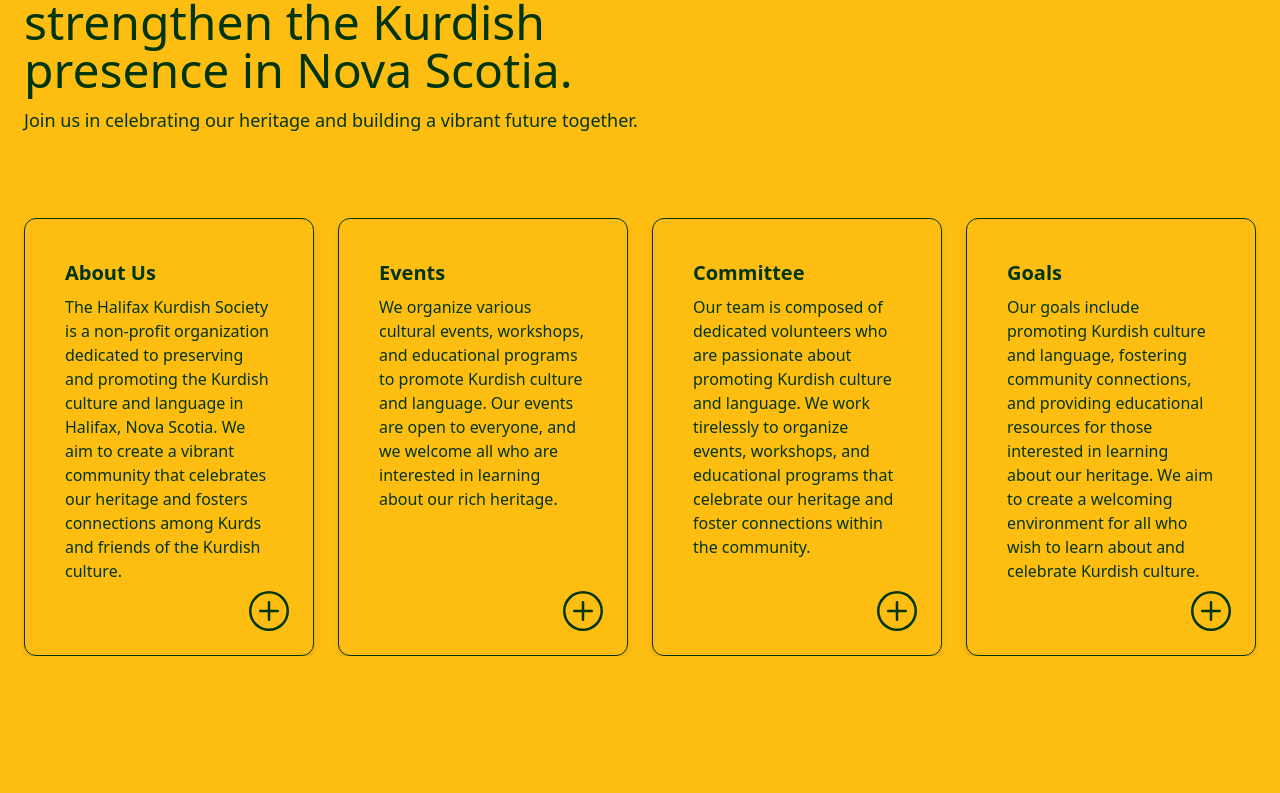
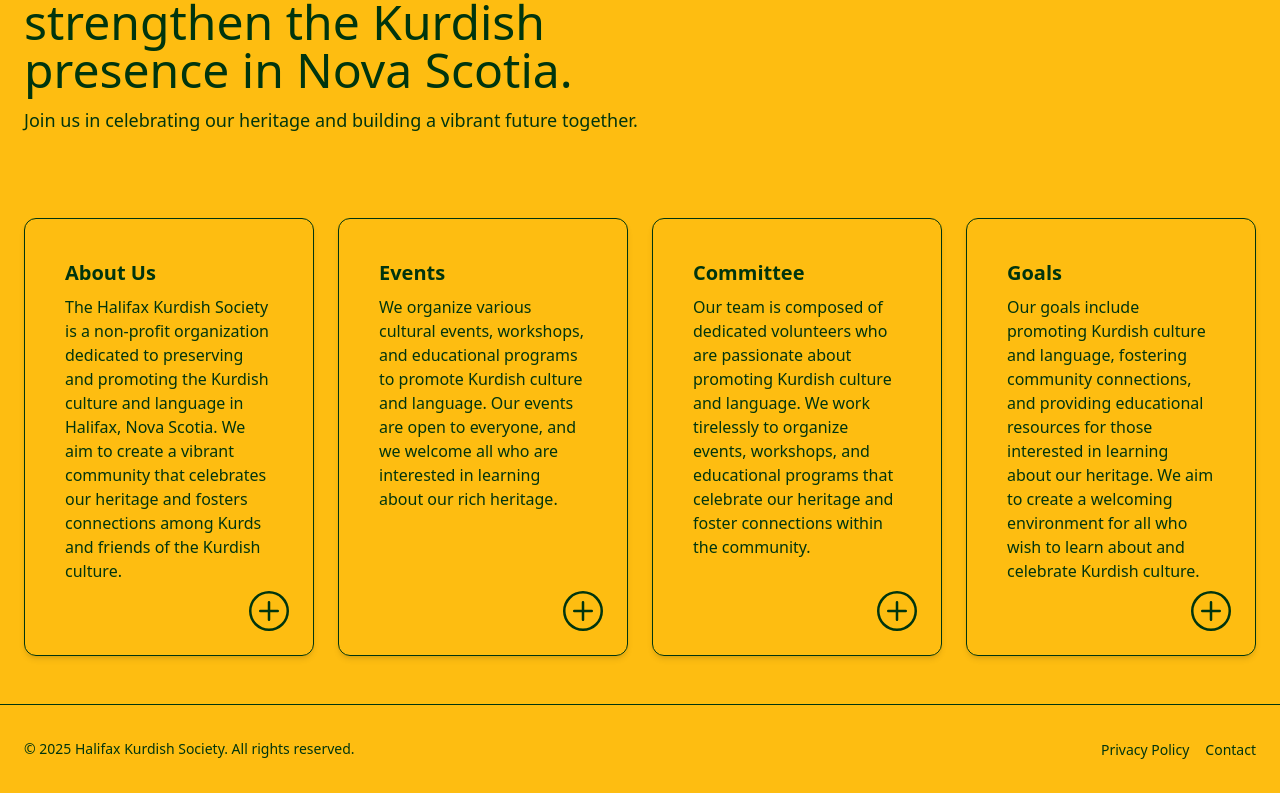
Before and after one commit to ali-alhusseini/halifax-kurdish, a React (Vite) app: page / in a window 1280 px wide. Shown: the part 487-1280 px from the top of the page. Before the commit the page ends 1143 px from the top, so only its background shows below. Built offline with nearby package versions, Linux system fonts and the light colour scheme.

Commit message:
Add footer

```diff
--- a/src/App.jsx
+++ b/src/App.jsx
@@ -2,6 +2,7 @@
 import Navbar from './components/Navbar'
 import Home from './pages/Home'
 import NavigationCards from './components/NavigationCards'
+import Footer from './components/Footer'
 
 export default function App() {
   return (
@@ -11,6 +12,7 @@
         <Route path="/" element={<Home />} />
       </Routes>
       <NavigationCards />
+      <Footer />
     </Router>
   )
 }
--- /dev/null
+++ b/src/components/Footer.jsx
@@ -0,0 +1,13 @@
+export default function Footer() {
+  return (
+    <footer className="border-t mt-12">
+     <div className="mx-auto px-6 py-8 flex flex-col sm:flex-row justify-between items-center text-center sm:text-left space-y-4 sm:space-y-0">
+        <p className="text-sm">&copy; {new Date().getFullYear()} Halifax Kurdish Society. All rights reserved.</p>
+        <div className="space-x-4">
+          <a href="#" className="hover:underline text-sm">Privacy Policy</a>
+          <a href="#" className="hover:underline text-sm">Contact</a>
+        </div>
+      </div>
+    </footer>
+  );
+}
```
